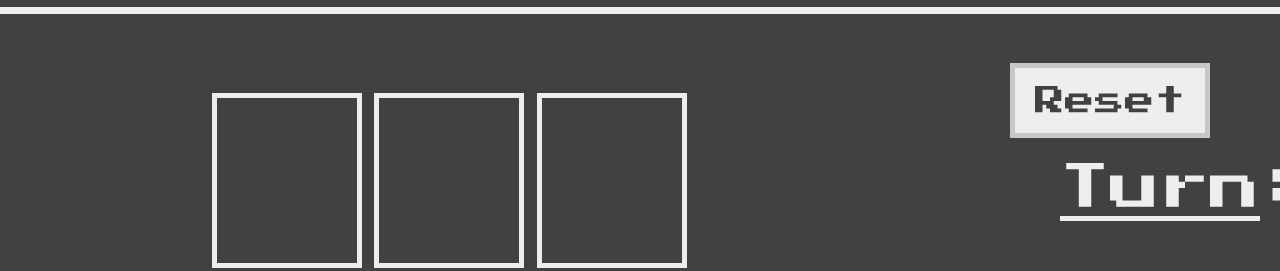
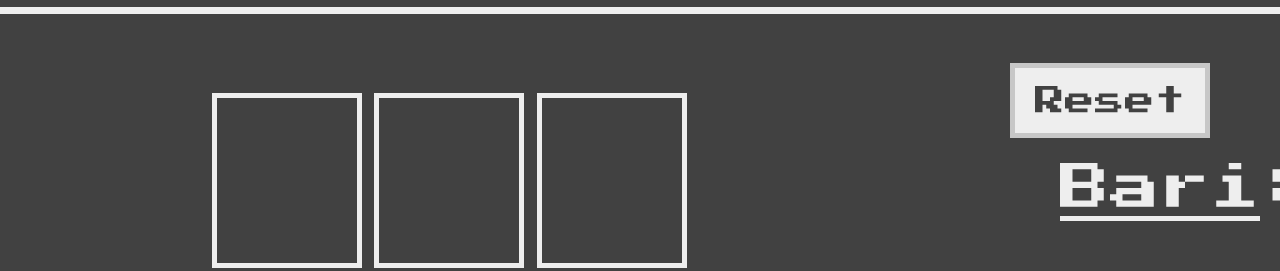
Before and after one commit to Divyanshu708/Tictoc-game, a website built with Parcel: page index.html in a window 1280 px wide. Shown: the part 137-408 px from the top of the page. Built offline with nearby package versions, Linux system fonts and the light colour scheme.

Commit message:
Update index.html
changer word "Turn" to "Bari"

```diff
--- a/index.html
+++ b/index.html
@@ -43,7 +43,7 @@
         <button type="button" name="button" class="reset">Reset</button>
       </section>
       <section>
-        <p class="playerturn"><u>Turn</u>:</p>
+        <p class="playerturn"><u>Bari</u>:</p>
         <p class="player_on_1">(X) Player 1 </p>
         <p class="player_on_2">(O) Player 2 </p>
       </section>
```
